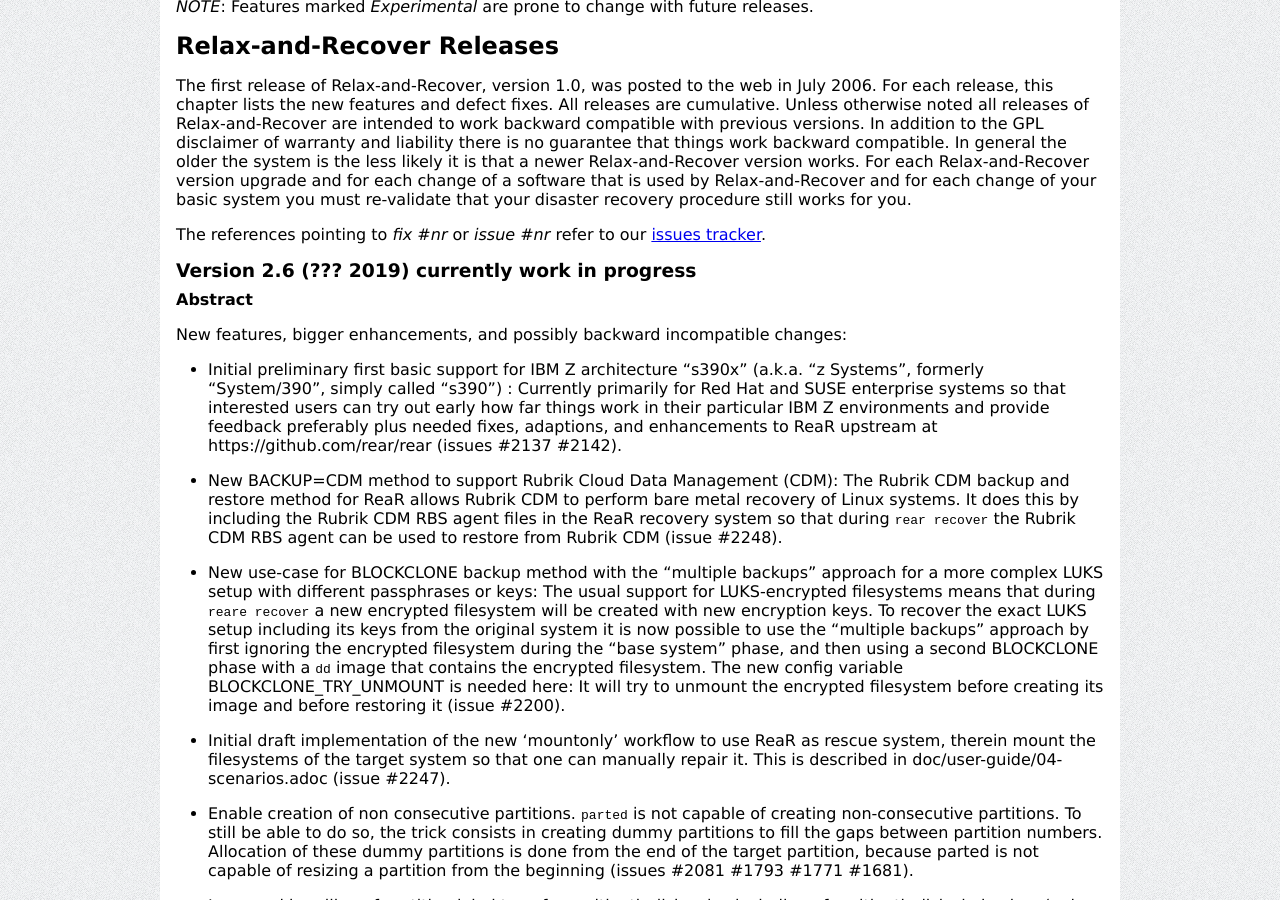
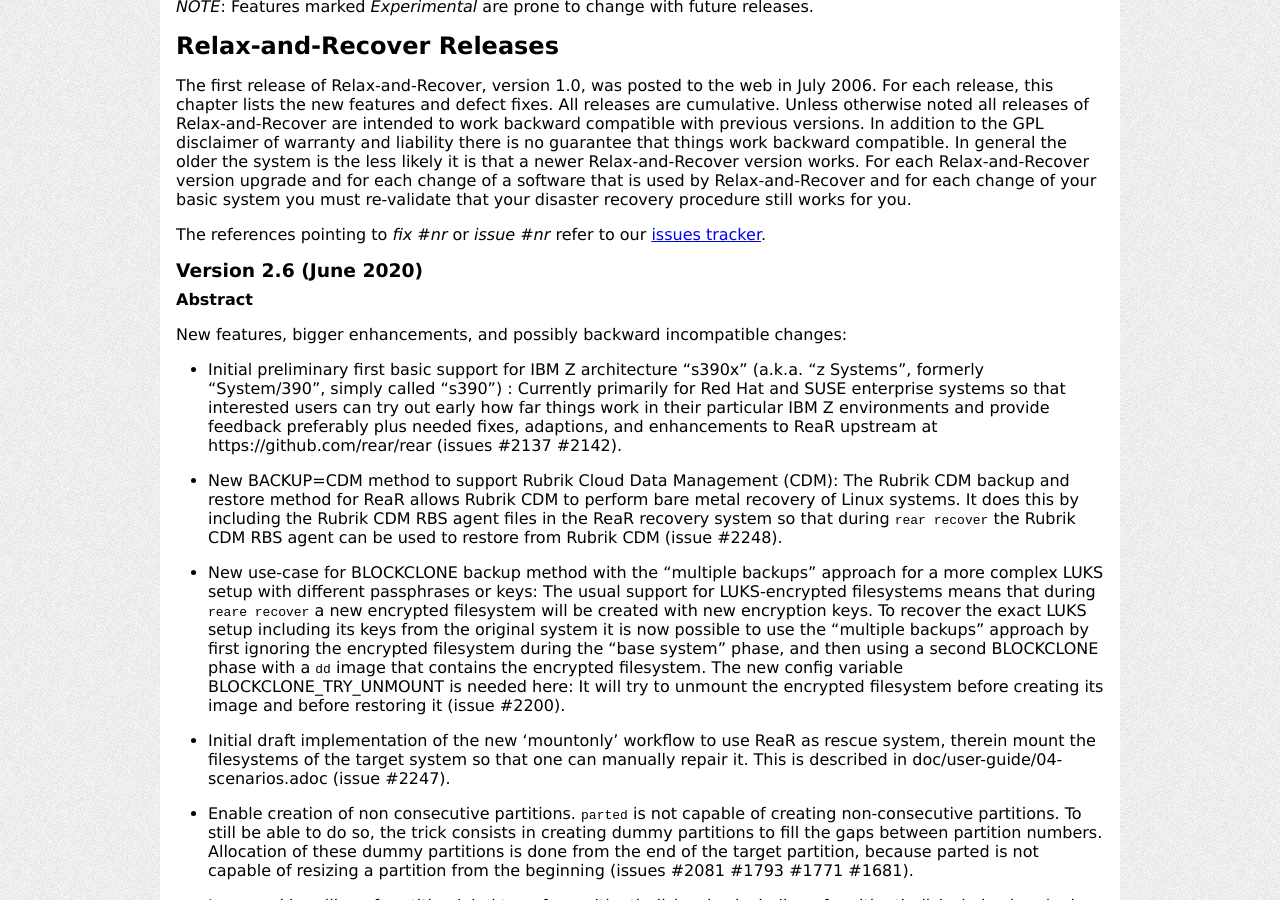
Before and after one commit to rear/rear.github.com, a Jekyll site: the page built from documentation/release-notes-2-6.md, in a window 1280 px wide and 900 px high, scrolled down 2741 px. Built offline with Jekyll 4.4.1, drawn with Linux system fonts in a browser that asks for light colours; comment, search, counter and statistics services are not loaded; some of the changed lines change nothing that is shown; some of the changed text lies outside the part shown.

Commit message:
make June 2020 the release date of ReaR 2.6; fedora support update
Signed-off-by: Gratien Dhaese <gratien.dhaese@gmail.com>

```diff
--- a/documentation/release-notes-2-6.md
+++ b/documentation/release-notes-2-6.md
@@ -171,7 +171,7 @@
 
 The references pointing to *fix #nr* or *issue #nr* refer to our [issues tracker](https://github.com/rear/rear/issues).
 
-### Version 2.6 (??? 2019) currently work in progress
+### Version 2.6 (June 2020)
 
 #### Abstract
 
@@ -2047,7 +2047,7 @@
 
 ReaR-2.6 is supported on the following Linux based operating systems:
 
-* Fedora 28 and 29
+* Fedora 29
 * RHEL 6, 7, and 8
 * CentOS 6, 7, and 8
 * ScientificLinux 6 and 7
@@ -2058,7 +2058,7 @@
 
 ReaR-2.6 dropped official support for the following Linux based operating systems:
 
-* Fedora < 28
+* Fedora < 29
 * RHEL < 6
 * CentOS < 6
 * SLES < 12
```
